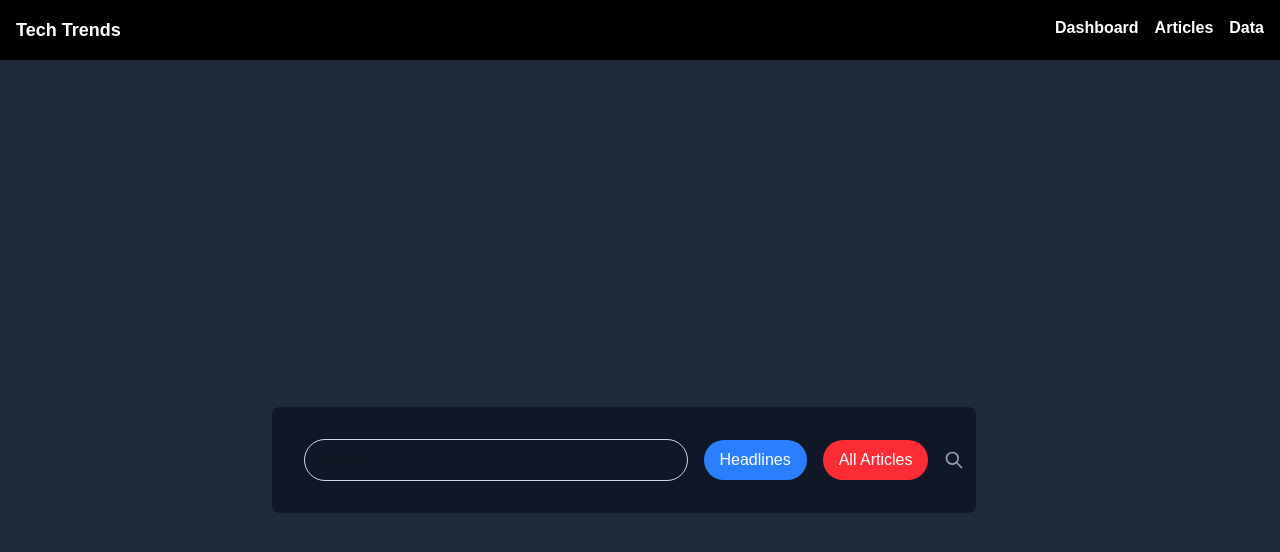
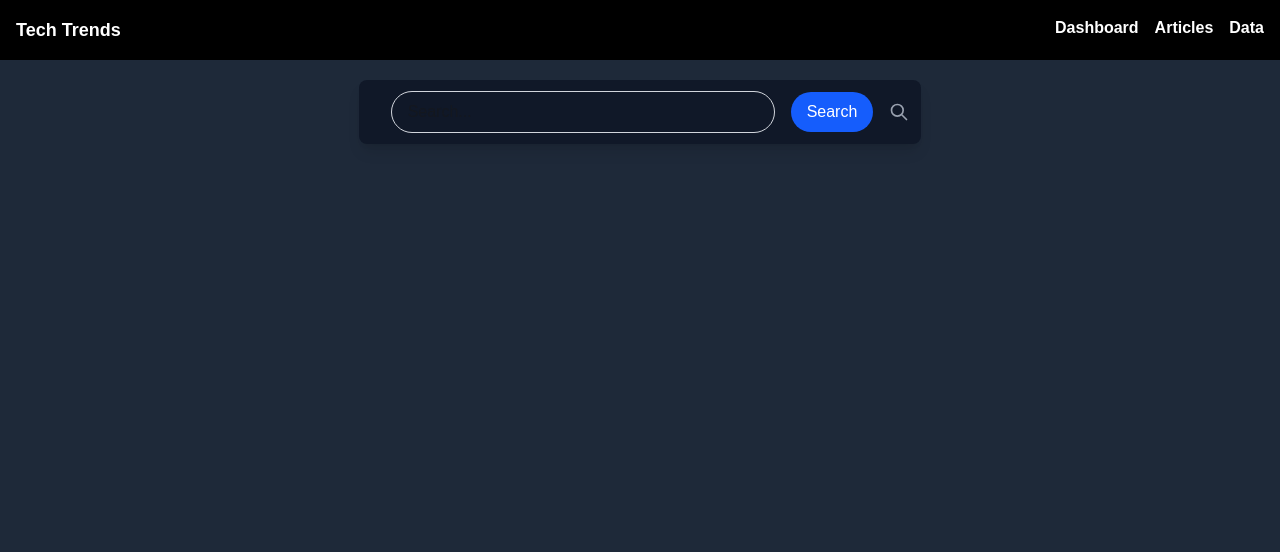
Before and after one commit to CTFUKI/Tech_Trends, a Next.js app in the folder tech_trends/: page /articles in a window 1280 px wide. Shown: the top 552 px of the page. Built offline with nearby package versions, Linux system fonts and the light colour scheme.

Commit message:
Fixed search feature
-  Removed headlines button \
- Fixed search items to show below search bar
- Made search bar responsive

```diff
--- a/tech_trends/src/app/components/article_search.tsx
+++ b/tech_trends/src/app/components/article_search.tsx
@@ -7,26 +7,6 @@ interface Article {
     title : string;
     description: string;
     url: string;
-}
-
-//Create search button flags
-let returnHeadlinesOnly = false;
-let returnAllArticles = false;
-
-//Define flag setter functions
-function SetHeadLinesOnlyFlag(){
-    returnHeadlinesOnly = true;
-    returnAllArticles = false;
-    console.log("Headlines Only Flag set:", returnHeadlinesOnly);
-    console.log("All articles flag: ", returnAllArticles)
-}
-
-function SetAllArticlesFlag(){
-    returnHeadlinesOnly = false;
-    returnAllArticles = true;
-    console.log("All Articles Flag set:", returnAllArticles);
-    console.log("Headlines Only Flag set:", returnHeadlinesOnly);
-
 }
 
 const ArticleSearch: React.FC = () => {
@@ -41,7 +21,9 @@ const ArticleSearch: React.FC = () => {
         console.log("Sending search query:", query);
         try {
             const response = await axios.get('http://127.0.0.1:5000/api/articles', {
-                params: { query }
+                params: {
+                        query
+                        }
             });
             console.log("Articles fetched:", response.data);
             setArticles(response.data as Article[]);
@@ -51,14 +33,14 @@ const ArticleSearch: React.FC = () => {
     };
 
     return (
-        <div className="flex justify-center items-center h-screen bg-gray-800 overflow-hidden">
-            <div className="relative p-8 rounded-lg bg-gray-900 flex items-center overflow-auto max-h-[calc(100vh-64px)]">
+        <div className="flex flex-col h-screen bg-gray-800 overflow-hidden items-center">
+            <div className="mt-5 mb-5 relative p-8 rounded-lg bg-gray-900 flex items-center overflow-hidden max-h-[64px] shadow-lg">
                 <input
                     type="text"
                     value={query}
                     onChange={handleInputChange}
                     placeholder="Search..."
-                    className="px-4 py-2 rounded-full border border-gray-300 focus:outline-none focus:border-blue-500 w-96"
+                    className="px-4 py-2 rounded-full border border-gray-300 focus:outline-none focus:border-blue-500 w-full sm:w-96"
                 />
                 <div className="absolute inset-y-0 right-0 pr-3 flex items-center pointer-events-none">
                     <svg className="h-5 w-5 text-gray-400" fill="none" stroke="currentColor" viewBox="0 0 24 24" xmlns="http://www.w3.org/2000/svg">
@@ -66,14 +48,10 @@ const ArticleSearch: React.FC = () => {
                     </svg>
                 </div>
                 <button
-                    className={`mr-4 ml-4 px-4 py-2 rounded-full transition duration-200 ${returnHeadlinesOnly ? 'bg-red-600' : 'bg-blue-500'} text-white hover:bg-green-600`}
-                    onClick={SetHeadLinesOnlyFlag}
-                    >Headlines
-                </button>
-                <button
-                    className={`mr-4 ml-0.1 px-4 py-2 rounded-full transition duration-200 ${returnAllArticles ? 'bg-blue-600' : 'bg-red-500'} text-white hover:bg-green -600`}
-                    onClick={SetAllArticlesFlag}
-                    >All Articles
+                    className="ml-4 mr-4 px-4 py-2 rounded-full bg-blue-600 text-white hover:bg-blue-700"
+                    onClick={handleSearch}
+                >
+                    Search
                 </button>
             </div>
             <div className="mt-4 grid grid-cols-1 sm:grid-cols-2 lg:grid-cols-3 gap-4 overflow-auto max-h-[calc(100vh-64px)]">
```
Also changed, not shown: 1 other file (tests, documents, lock files or other folders).
